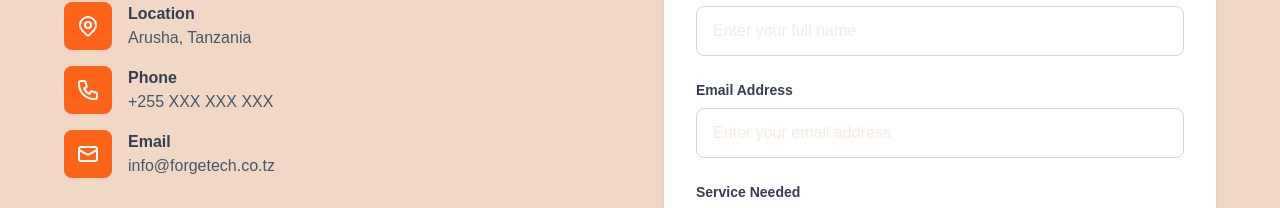
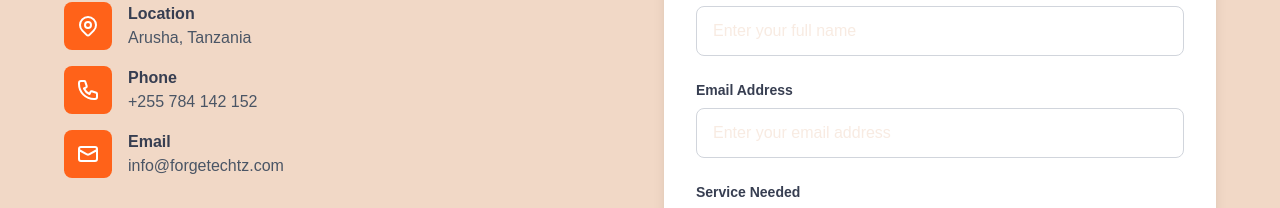
Before and after one commit to PraygodLyimo/forgetech, a Next.js app: page /pages/contact in a window 1280 px wide. Shown: the part 338-546 px from the top of the page. Built offline with nearby package versions, Linux system fonts and the light colour scheme.

Commit message:
Conctact info

```diff
--- a/app/pages/contact/page.tsx
+++ b/app/pages/contact/page.tsx
@@ -33,7 +33,7 @@ export default function ContactPage() {
                     </div>
                     <div>
                       <h4 className="font-semibold text-[#373e51]">Phone</h4>
-                      <p className="text-gray-600">+255 XXX XXX XXX</p>
+                      <p className="text-gray-600">+255 784 142 152</p>
                     </div>
                   </div>
 
@@ -45,7 +45,7 @@ export default function ContactPage() {
                     </div>
                     <div>
                       <h4 className="font-semibold text-[#373e51]">Email</h4>
-                      <p className="text-gray-600">info@forgetech.co.tz</p>
+                      <p className="text-gray-600">info@forgetechtz.com</p>
                     </div>
                   </div>
                 </div>
```
